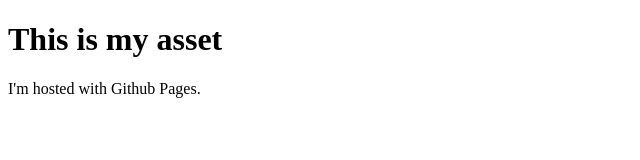
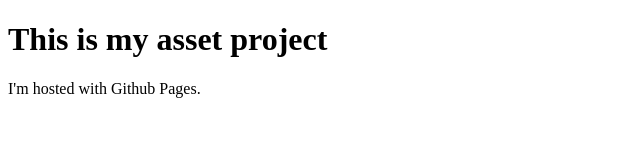
Before and after one commit to CantoneseLeslieOwen/MyAsset.github.io, a plain HTML site: page index.html in a window 1280 px wide. Shown: the whole page, without its empty margins (0-640 px from the left). Drawn offline with Linux system fonts and the light colour scheme.

Commit message:
Update index.html

```diff
--- a/index.html
+++ b/index.html
@@ -7,7 +7,7 @@
     <title>Document</title>
 </head>
 <body>
-    <h1>This is my asset</h1>
+    <h1>This is my asset project</h1>
     <p>I'm hosted with Github Pages.</p>
 </body>
 </html>
```
